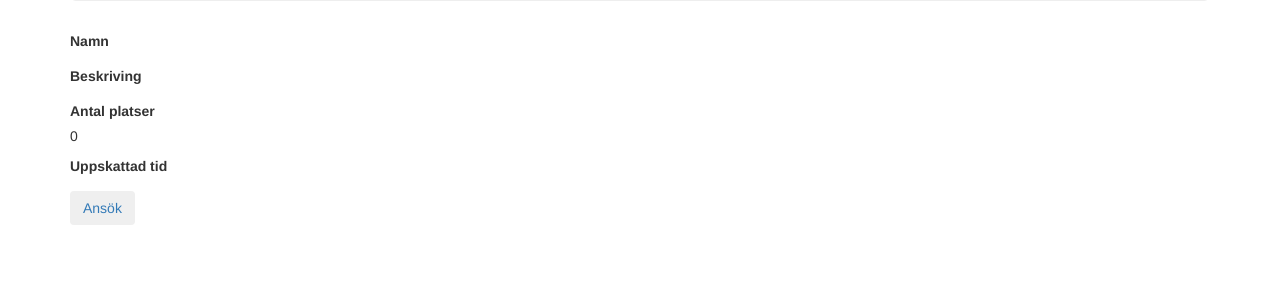
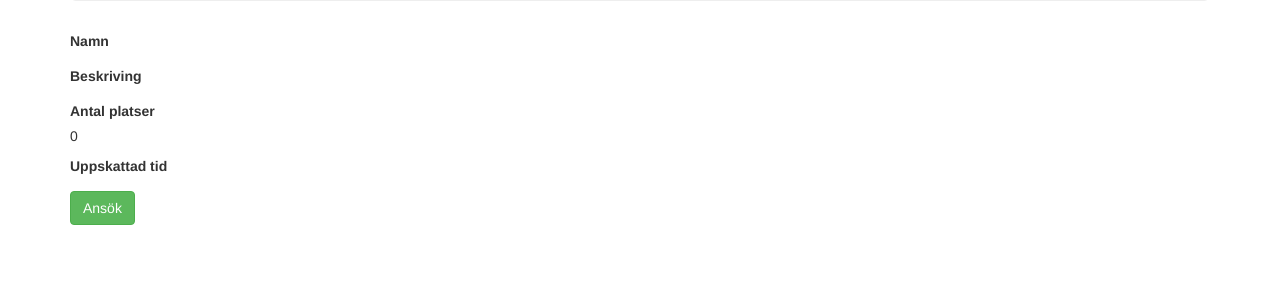
Before and after one commit to Azzi3/ggdfsd, a PHP site: template views/project-info.php in a window 1280 px wide. Shown: the part 280-571 px from the top of the page. Run offline with PHP 8.4, Linux system fonts and the light colour scheme; the template is opened without the code that fills it: most values are stand-ins (such as "Sample title", 1, 10 or a date in 2020); data that the repository does not hold is empty; some libraries are stand-ins or nearby versions.

Commit message:
project info

```diff
--- a/views/project-info.php
+++ b/views/project-info.php
@@ -62,7 +62,7 @@ if(isset($_GET['id'])){
             <?php endforeach; ?>
     	  </div>
 
-          <a href="<?php echo $path ?>apply?cid=<?php echo $items['id']; ?>"><button type="button" class="btn">Ansök</button></a>
+          <a class="btn btn-success" href="<?php echo $path ?>apply?cid=<?php echo $items['id']; ?>">Ansök</a>
 
     </div><?php
 //open the object/class....
```
